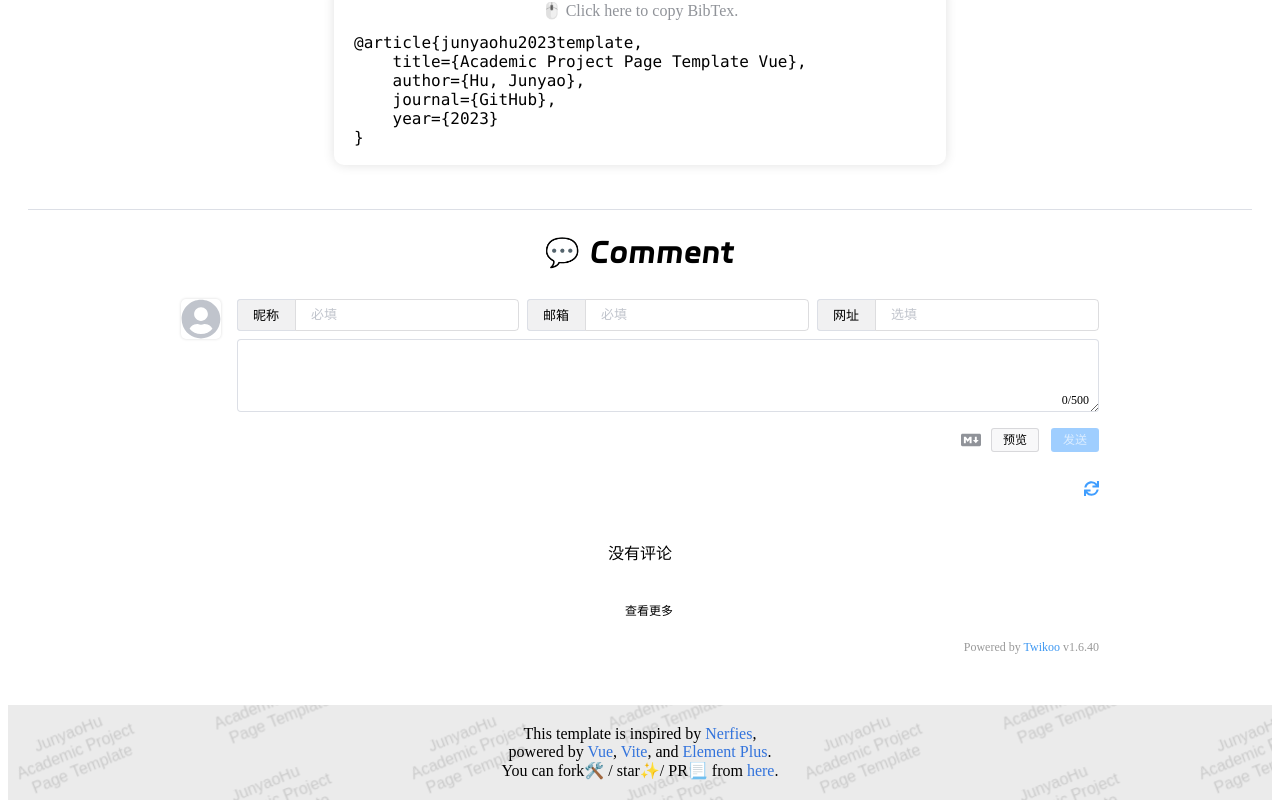
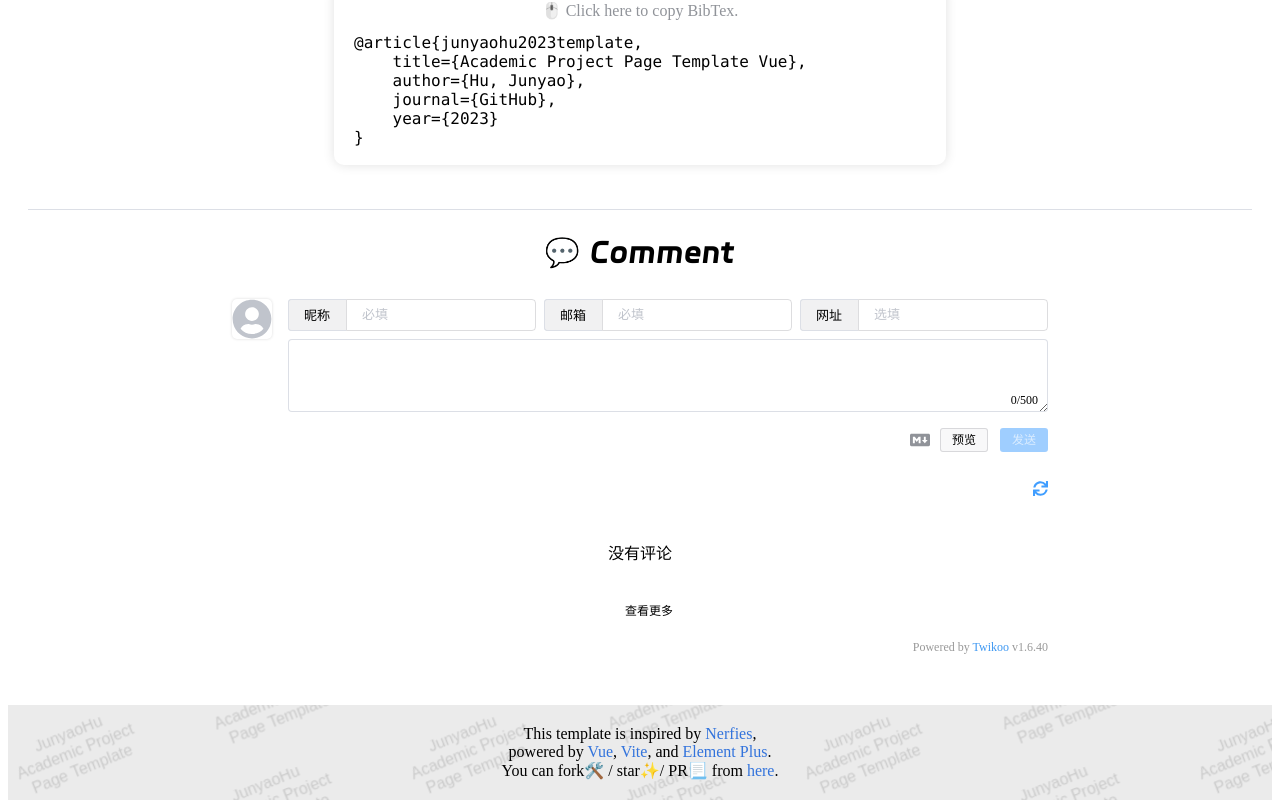
Before and after one commit to JunyaoHu/academic-project-page-template-vue, a Vue app: page / in a window 1280 px wide. Shown: the part 2978-3778 px from the top of the page. Built offline with nearby package versions, Linux system fonts and the light colour scheme; no server answers.

Commit message:
[update] js

```diff
--- a/src/components/sections/Comment.vue
+++ b/src/components/sections/Comment.vue
@@ -7,43 +7,13 @@
 
 import { onMounted, onUnmounted } from 'vue';
 
-// .el-button {
-//   display: inline-block;
-//     line-height: 1;
-//     white-space: nowrap;
-//     cursor: pointer;
-//     background: #FFF;
-//     border: 1px solid #DCDFE6;
-//     color: #606266;
-//     -webkit-appearance: none;
-//     text-align: center;
-//     -webkit-box-sizing: border-box;
-//     box-sizing: border-box;
-//     outline: 0;
-//     margin: 0;
-//     -webkit-transition: .1s;
-//     transition: .1s;
-//     font-weight: 500;
-//     -moz-user-select: none;
-//     -webkit-user-select: none;
-//     -ms-user-select: none;
-//     padding: 12px 20px;
-//     font-size: 14px;
-//     border-radius: 4px;
-// }
 export default {
-  // 这个钩子函数会在组件挂载到 DOM 之后被自动调用，
-  // 非常适合用来初始化 Twikoo 评论插件。
-  // 在mounted函数内部，通过调用twikoo.init方法，
-  // 并传入相应的配置参数（如envId和el等，根据实际情况填写和配置可选参数）
-  // 来完成 Twikoo 的初始化工作，使其能够正确地在页面上展示评论框
-  // 并与后端环境交互（前提是后端环境已正确配置好对应的envId等相关设置）。
   setup() {
     onMounted(() => {
 
       const cdnScript = document.createElement('script');
       // 一个修改过后的的 twikoo js 版本，不然直接导入sdn的话和element原版内容的冲突
-      cdnScript.src = '/src/assets/twikoo/twikoo.junyaohu.js';
+      cdnScript.src = './twikoo/twikoo.junyaohu.js';
       // cdnScript.src = 'https://cdn.staticfile.org/twikoo/1.6.40/twikoo.all.min.js';
       cdnScript.async = true;
 
@@ -79,7 +49,7 @@
     </el-row>
 
     <el-row justify="center">
-      <el-col :span="18">
+      <el-col :span="16">
         <div id="twikoo"></div>
       </el-col>
     </el-row>
@@ -111,7 +81,7 @@
   border: 0.5px solid #bcbcbc;
   border-radius: 5px;
   padding: 10px;
-  background: #ebeeff;
+  background: #f4f5ff;
 }
 
 #twikoo code {
```
Also changed, not shown: public/twikoo/twikoo.junyaohu.js (renamed from src/assets/twikoo/twikoo.junyaohu.js).
